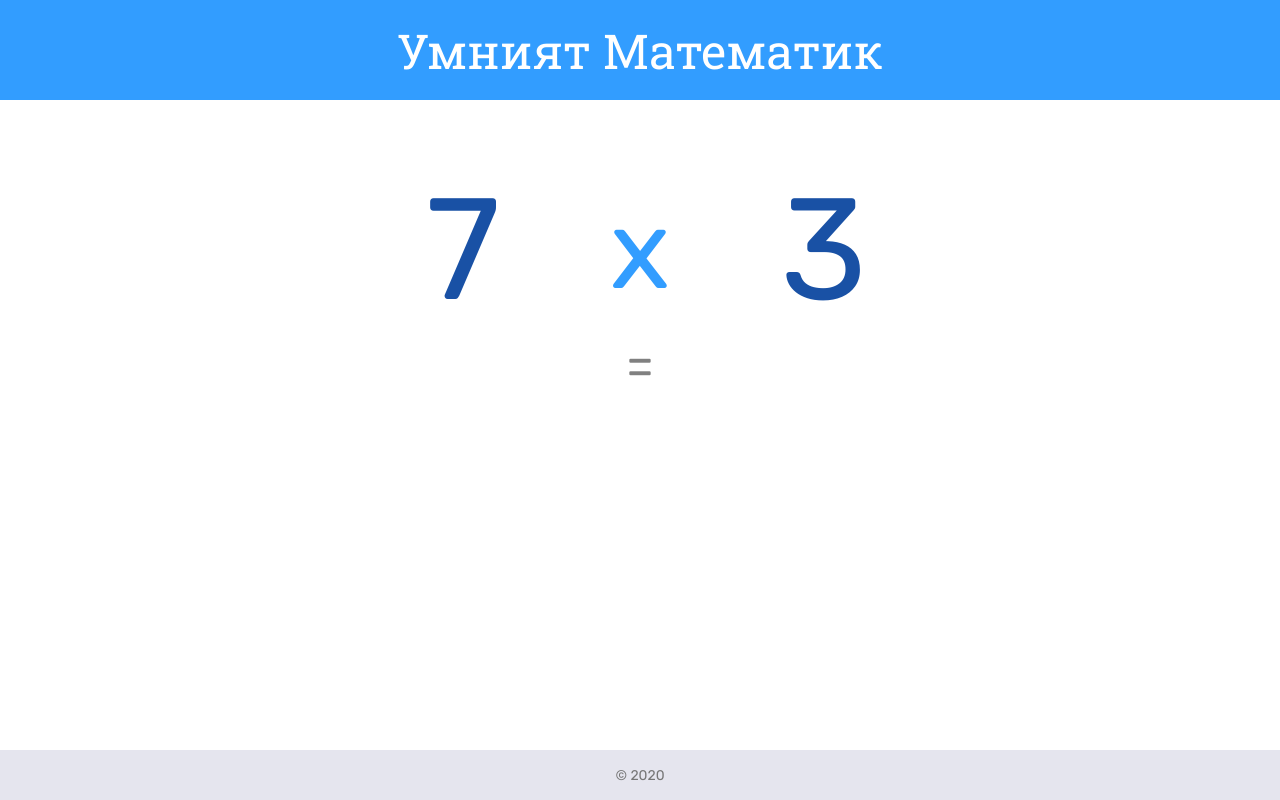
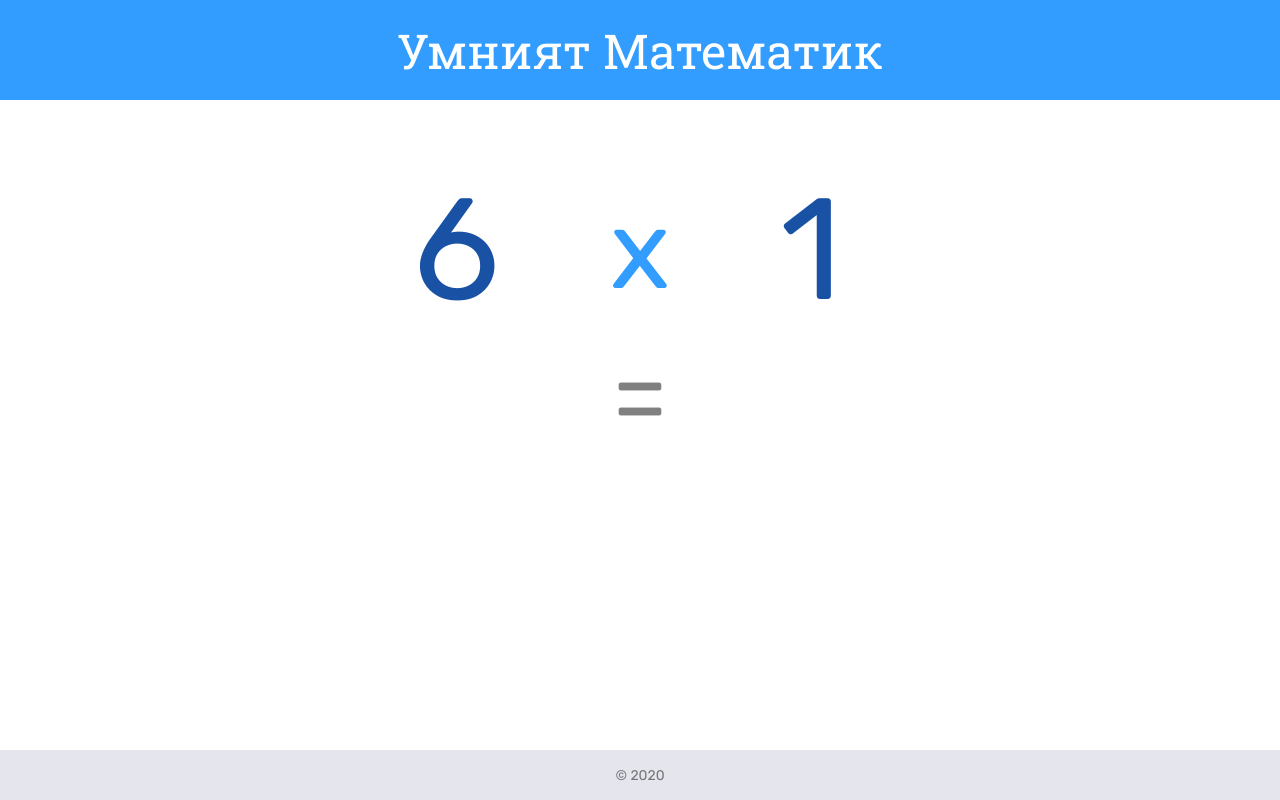
Before and after one commit to brankoleone/smart-math, a React (Create React App) app: page / in a window 1280 px wide. Built offline with nearby package versions, Linux system fonts and the light colour scheme.

Commit message:
Added random digit on refresh

```diff
--- a/src/components/Play/Play.js
+++ b/src/components/Play/Play.js
@@ -4,13 +4,17 @@ import './Play.scss';
 const Play = () => (
 	<div className="Play">
 		<div className="exercise">
-			<div className="first-digit">7</div>
+			<div className="first-digit">{getRandomDigit()}</div>
 			<div className="sign">x</div>
-			<div className="second-digit">3</div>
+			<div className="second-digit">{getRandomDigit()}</div>
 		</div>
 		<div className="equals-sign"></div>
 	</div>
 );
+
+function getRandomDigit() {
+	return Math.floor(Math.random() * 10);
+}
 
 Play.propTypes = {};
 
--- a/src/components/Play/Play.scss
+++ b/src/components/Play/Play.scss
@@ -54,5 +54,9 @@
 		&::before {
 			content: '=';
 		}
+
+		@include for-phone-up {
+			font-size: 100px;
+		}
 	}
 }
```
